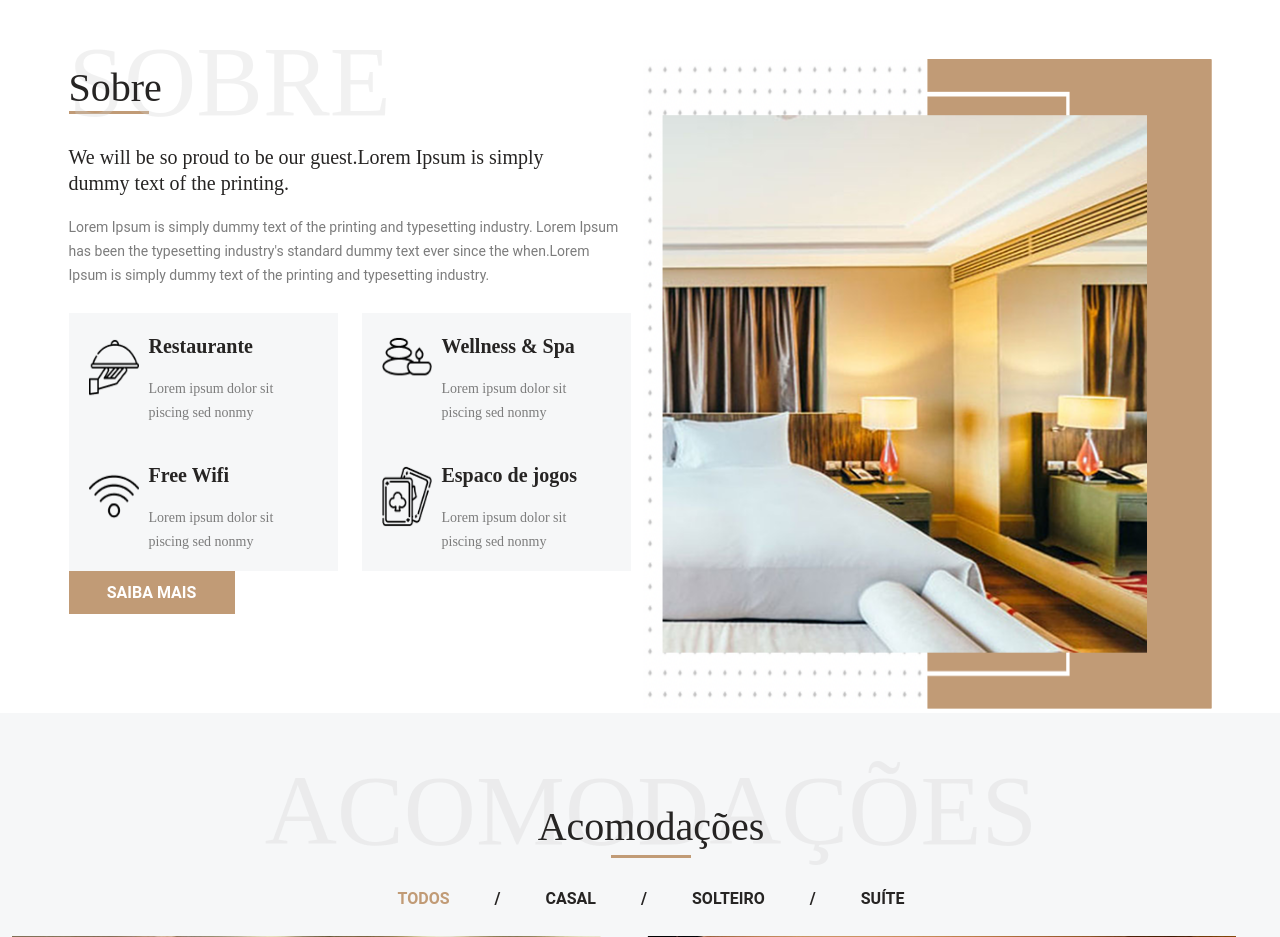
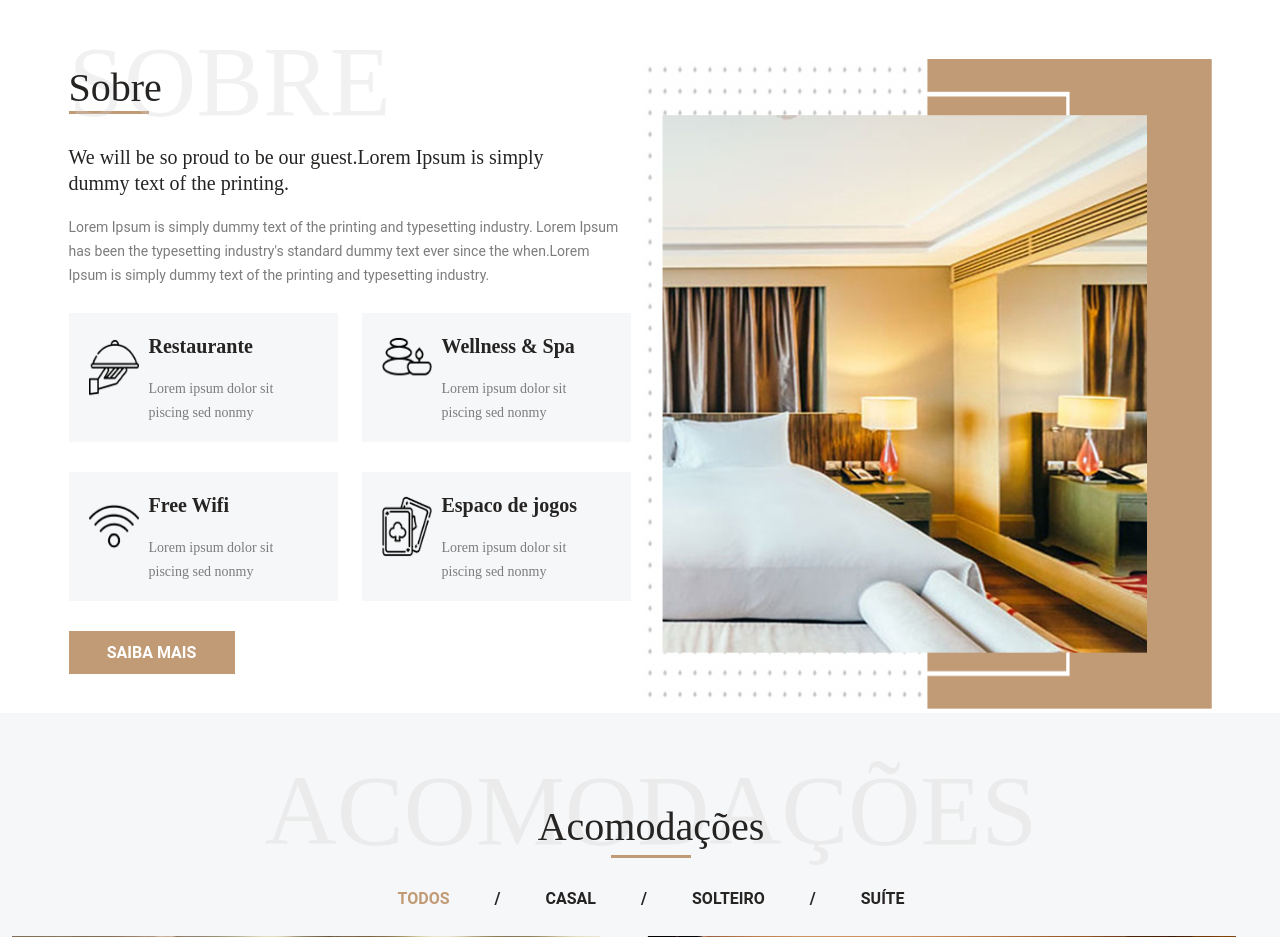
Before and after one commit to SantLukes/Sharai, a PHP site: page / in a window 1280 px wide. Shown: the part 1380-2317 px from the top of the page. Run offline with PHP 8.4, Linux system fonts and the light colour scheme.

Commit message:
Correcão de margin-bottom no container sobre

```diff
--- a/styles/about.css
+++ b/styles/about.css
@@ -5,14 +5,6 @@
   display: flex;
   justify-content: center;
   gap: 12px;
-}
-
-.container-sobre {
-  /* display: flex; */
-  /* justify-content: space-between; */
-  /* align-items: flex-start; */
-  max-width: 1200px;
-  /* margin-left: 18.5%; */
 }
 
 .texto-sobre h1 {
@@ -64,6 +56,7 @@
 .container-icones {
   display: flex;
   gap: 24px;
+  margin-bottom: 30px;
 }
 
 .icones {
```
